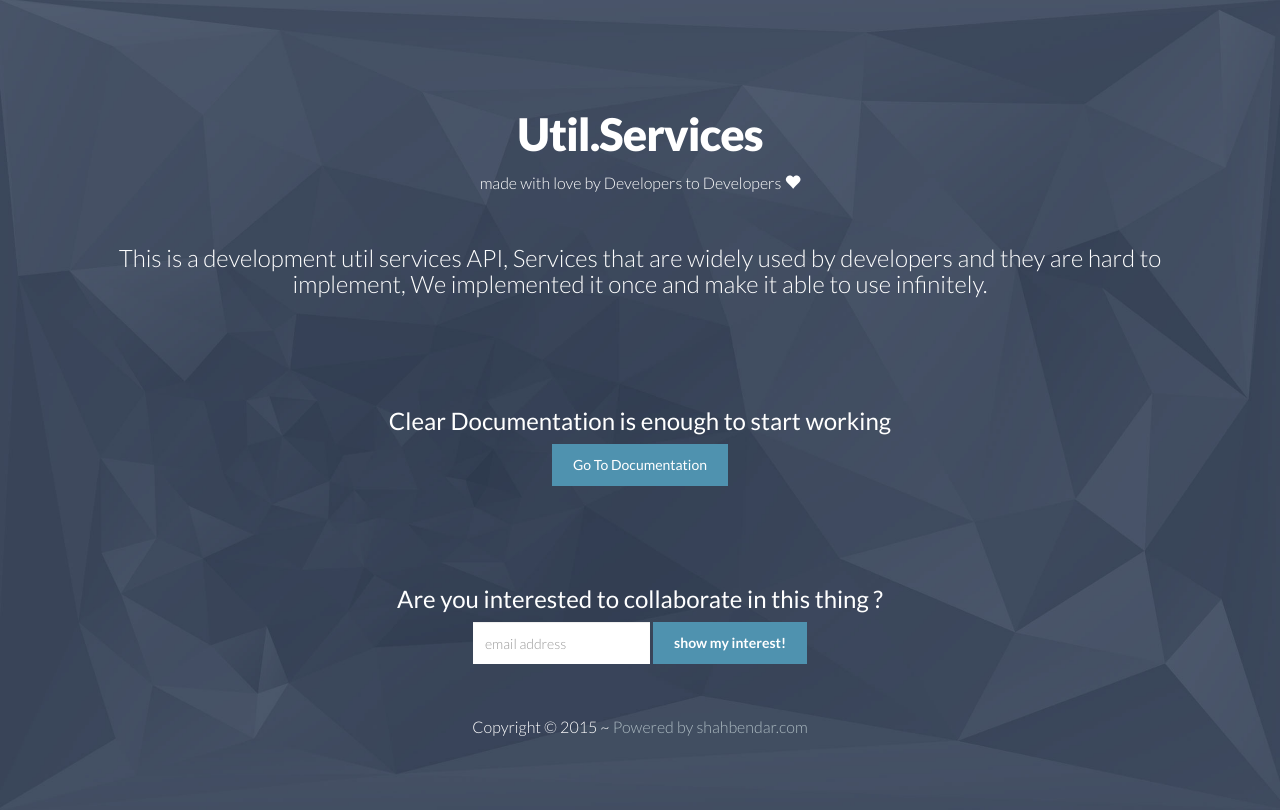
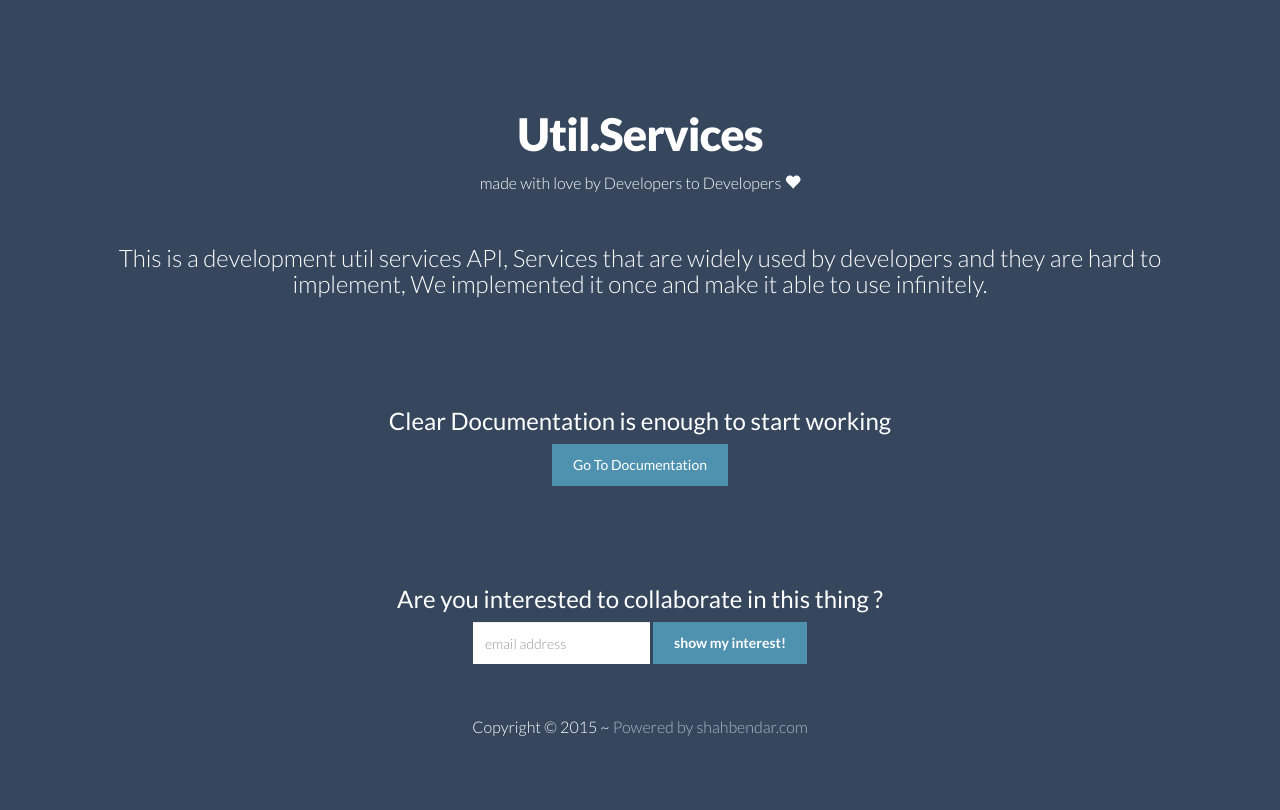
Before and after one commit to MusharrafSakran/lays, a Django app: page / in a window 1280 px wide. Run offline with Django 3.2, Linux system fonts and the light colour scheme; some libraries are stand-ins or nearby versions.

Commit message:
enhance UI

```diff
--- a/public/static/public/css/style.css
+++ b/public/static/public/css/style.css
@@ -124,7 +124,8 @@
 #wrapper {
 	text-align: center;
 	padding: 50px 0;
-	background: url(../img/main-bg.jpg) no-repeat center top;
+	/*background: url(../img/main-bg.jpg) no-repeat center top;*/
+    background-color: #36465D;
 	background-attachment: relative;
 	background-position: center center;
 	min-height: 650px;
--- a/templates/rest_framework_swagger/index.html
+++ b/templates/rest_framework_swagger/index.html
@@ -8,12 +8,12 @@
     }
 
     #header {
-{#        background-color: dodgerblue;#}
+        background-color: #36465D;
     {#        background-image: url({% static 'public/img/main-bg.jpg' %});#}
     }
 
     #django-rest-swagger {
-{#        background-color: deepskyblue;#}
+        background-color: #2A323E;
     {#        background-image: url({% static 'public/img/main-bg.jpg' %});#}
     }
 </style>
```
